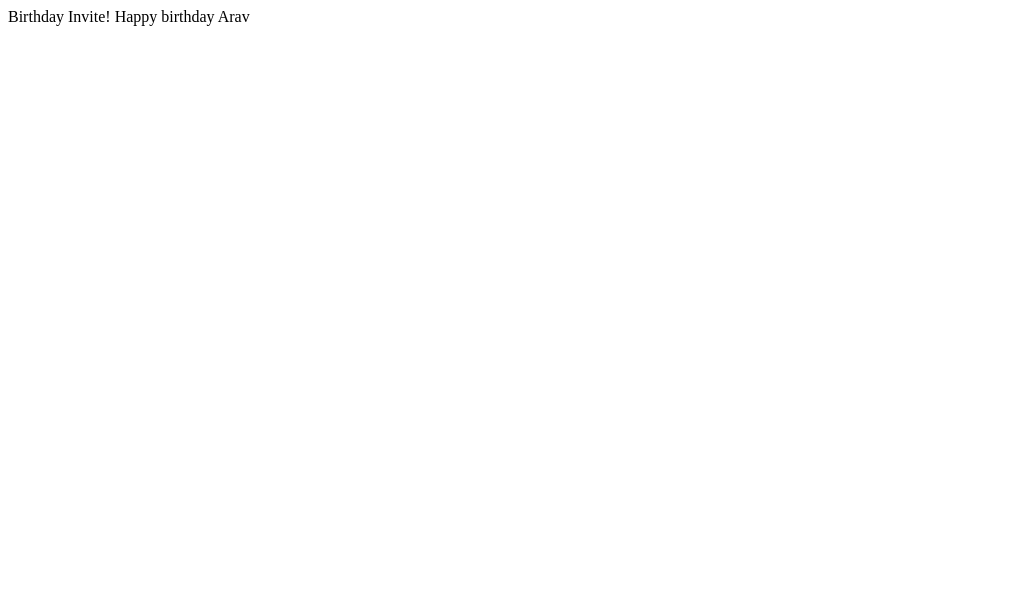
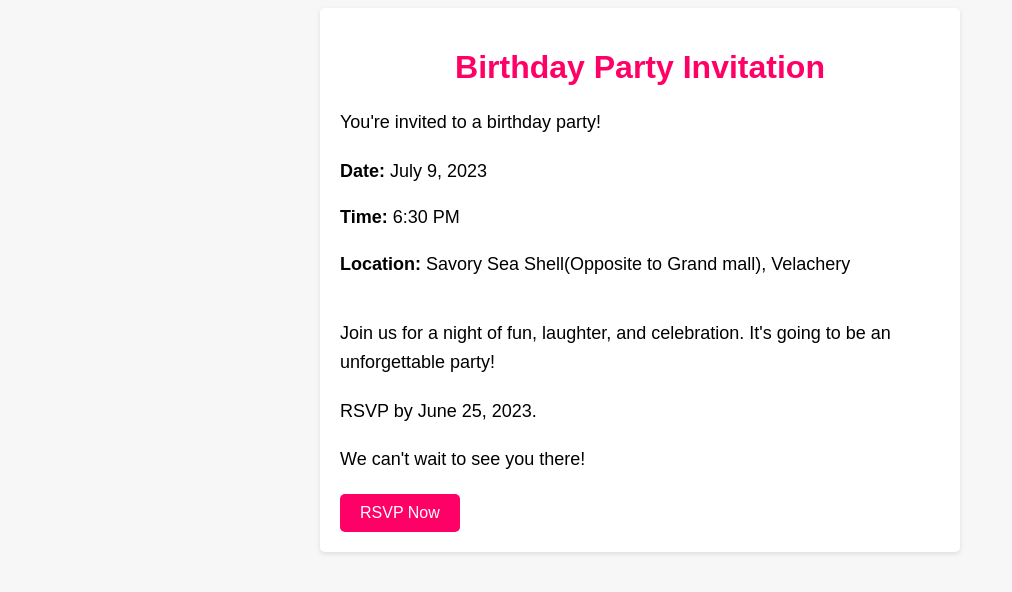
Before and after one commit to ramesrk19/invite, a plain HTML site: page index.html in a window 1280 px wide. Shown: the whole page, without its empty margins (0-1012 px from the left). Drawn offline with Linux system fonts and the light colour scheme.

Commit message:
Update index.html

```diff
--- a/index.html
+++ b/index.html
@@ -1,6 +1,63 @@
+<!DOCTYPE html>
 <html>
-  <head>Birthday Invite!</head>
-  <body>
-  Happy birthday Arav
-  </body>
+<head>
+  <title>Birthday Party Invitation</title>
+  <style>
+    body {
+      font-family: Arial, sans-serif;
+      background-color: #f7f7f7;
+    }
+    .container {
+      max-width: 600px;
+      margin: 0 auto;
+      padding: 20px;
+      background-color: #ffffff;
+      border-radius: 5px;
+      box-shadow: 0 2px 5px rgba(0, 0, 0, 0.1);
+    }
+    h1 {
+      text-align: center;
+      color: #ff0066;
+    }
+    p {
+      font-size: 18px;
+      line-height: 1.6;
+      margin-bottom: 20px;
+    }
+    .details {
+      margin-bottom: 40px;
+    }
+    .details p {
+      margin-bottom: 10px;
+    }
+    .btn {
+      display: inline-block;
+      padding: 10px 20px;
+      background-color: #ff0066;
+      color: #ffffff;
+      text-decoration: none;
+      border-radius: 5px;
+    }
+    .btn:hover {
+      background-color: #cc0052;
+    }
+  </style>
+</head>
+<body>
+  <div class="container">
+    <h1>Birthday Party Invitation</h1>
+    <p>You're invited to a birthday party!</p>
+    <div class="details">
+      <p><strong>Date:</strong> July 9, 2023</p>
+      <p><strong>Time:</strong> 6:30 PM</p>
+      <p><strong>Location:</strong> Savory Sea Shell(Opposite to Grand mall), Velachery</p>
+    </div>
+    <p>Join us for a night of fun, laughter, and celebration. It's going to be an unforgettable party!</p>
+    <p>RSVP by June 25, 2023.</p>
+    <p>We can't wait to see you there!</p>
+    <div class="btn-container">
+      <a class="btn" href="mailto:youremail@example.com">RSVP Now</a>
+    </div>
+  </div>
+</body>
 </html>
```
